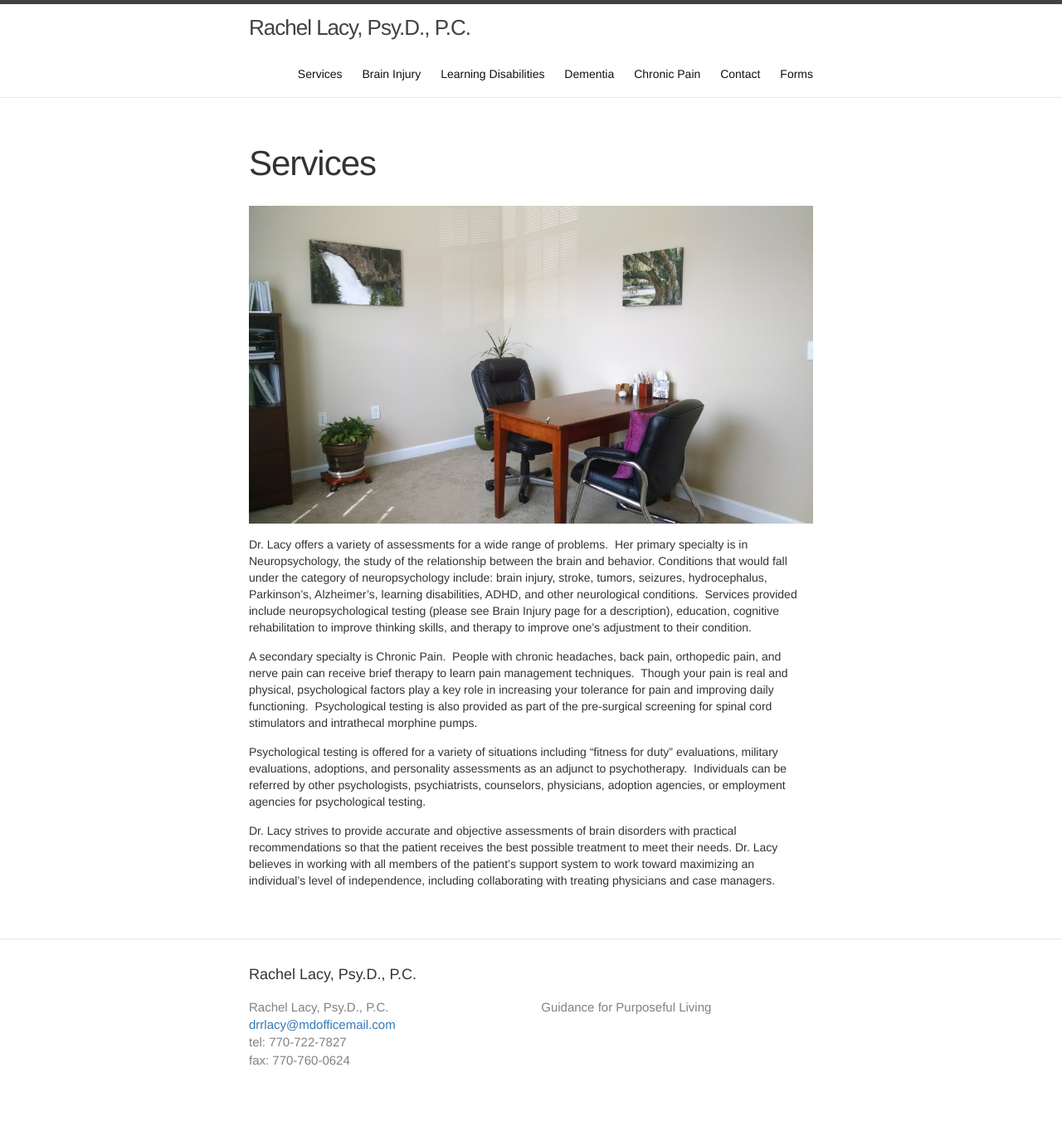
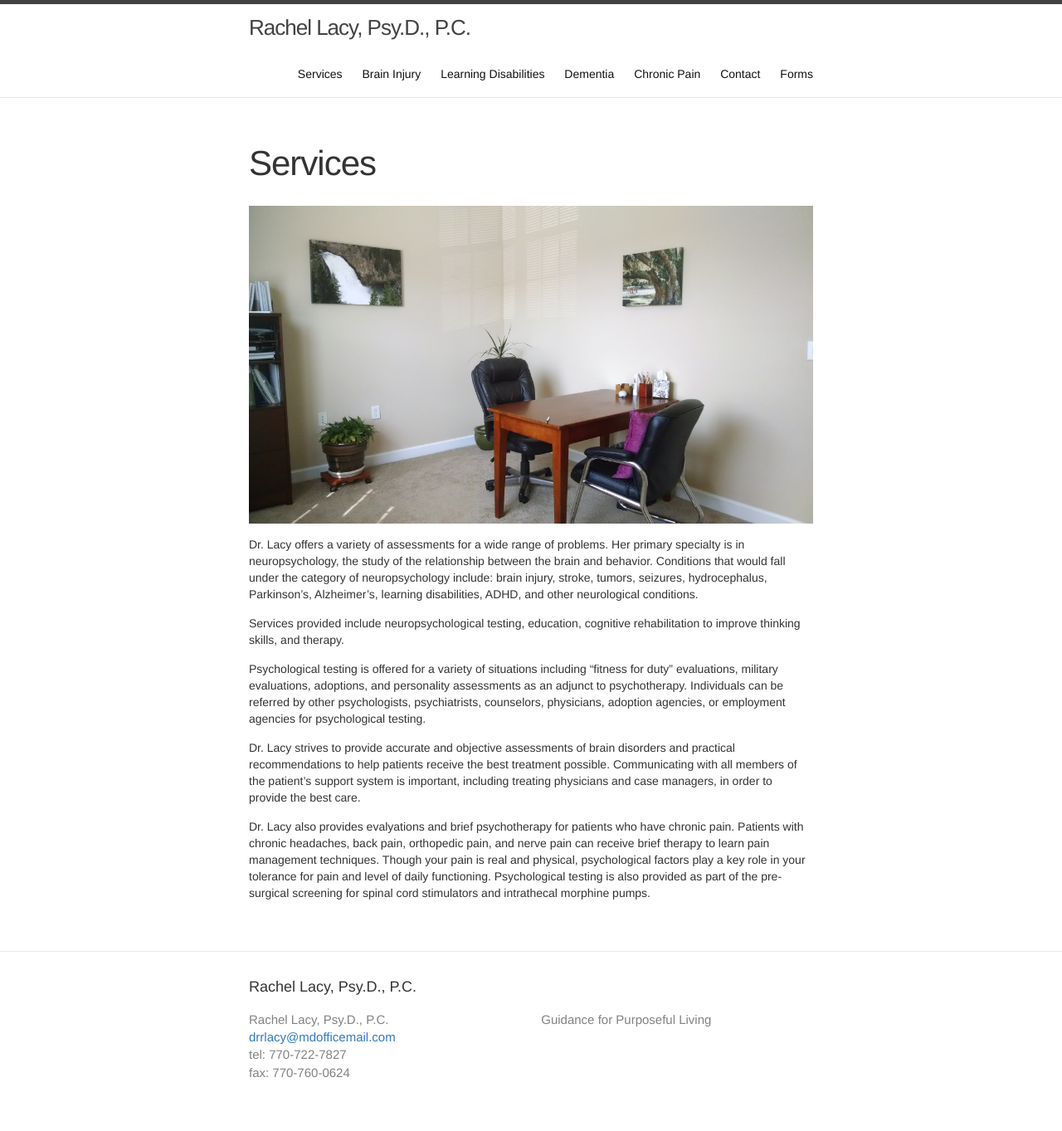
Before and after one commit to halcyon/renewedbrain.com, a Jekyll site: the page built from services.md, in a window 1280 px wide. Shown: the whole page at 83% size. Built offline with Jekyll 4.4.1, drawn with Linux system fonts in a browser that asks for light colours.

Commit message:
shortened page

```diff
--- a/services.md
+++ b/services.md
@@ -6,34 +6,12 @@
 ---
 ![testing room](../images/testing-room.jpg)
 
-Dr. Lacy offers a variety of assessments for a wide range of problems.
-Her primary specialty is in Neuropsychology, the study of the
-relationship between the brain and behavior. Conditions that would
-fall under the category of neuropsychology include: brain injury,
-stroke, tumors, seizures, hydrocephalus, Parkinson’s, Alzheimer’s,
-learning disabilities, ADHD, and other neurological conditions.
-Services provided include neuropsychological testing (please see Brain
-Injury page for a description), education, cognitive rehabilitation to improve
-thinking skills, and therapy to improve one's adjustment to their condition.
+Dr. Lacy offers a variety of assessments for a wide range of problems.  Her primary specialty is in neuropsychology, the study of the relationship between the brain and behavior. Conditions that would fall under the category of neuropsychology include: brain injury, stroke, tumors, seizures, hydrocephalus, Parkinson’s, Alzheimer’s, learning disabilities, ADHD, and other neurological conditions.
 
-A secondary specialty is Chronic Pain.  People with
-chronic headaches, back pain, orthopedic pain, and nerve pain can
-receive brief therapy to learn pain management techniques.  Though your pain
-is real and physical, psychological factors play a key role in
-increasing your tolerance for pain and improving daily functioning.
-Psychological testing is also provided as part of the pre-surgical screening
-for spinal cord stimulators and intrathecal morphine pumps.
+Services provided include neuropsychological testing, education, cognitive rehabilitation to improve thinking skills, and therapy.
 
-Psychological testing is offered for a variety of situations including
-"fitness for duty" evaluations, military evaluations, adoptions, and
-personality assessments as an adjunct to psychotherapy.  Individuals can
-be referred by other psychologists, psychiatrists, counselors,
-physicians, adoption agencies, or employment agencies for
-psychological testing.
+Psychological testing is offered for a variety of situations including “fitness for duty” evaluations, military evaluations, adoptions, and personality assessments as an adjunct to psychotherapy.  Individuals can be referred by other psychologists, psychiatrists, counselors, physicians, adoption agencies, or employment agencies for psychological testing.
 
-Dr. Lacy strives to provide accurate and objective assessments of
-brain disorders with practical recommendations so that the patient
-receives the best possible treatment to meet their needs. Dr. Lacy
-believes in working with all members of the patient's support system
-to work toward maximizing an individual's level of independence, including
-collaborating with treating physicians and case managers.
+Dr. Lacy strives to provide accurate and objective assessments of brain disorders and practical recommendations to help patients receive the best treatment possible. Communicating with all members of the patient’s support system is important, including treating physicians and case managers, in order to provide the best care.
+
+Dr. Lacy also provides evalyations and brief psychotherapy for patients who have chronic pain.  Patients with chronic headaches, back pain, orthopedic pain, and nerve pain can receive brief therapy to learn pain management techniques.  Though your pain is real and physical, psychological factors play a key role in your tolerance for pain and level of daily functioning.  Psychological testing is also provided as part of the pre-surgical screening for spinal cord stimulators and intrathecal morphine pumps.
```
